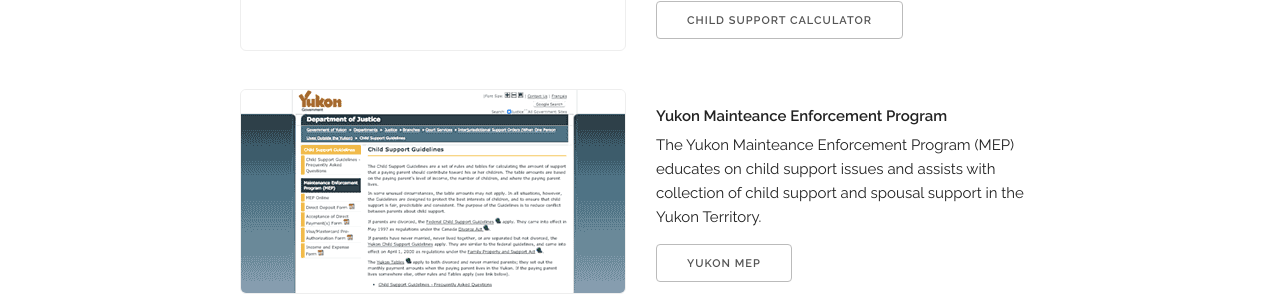
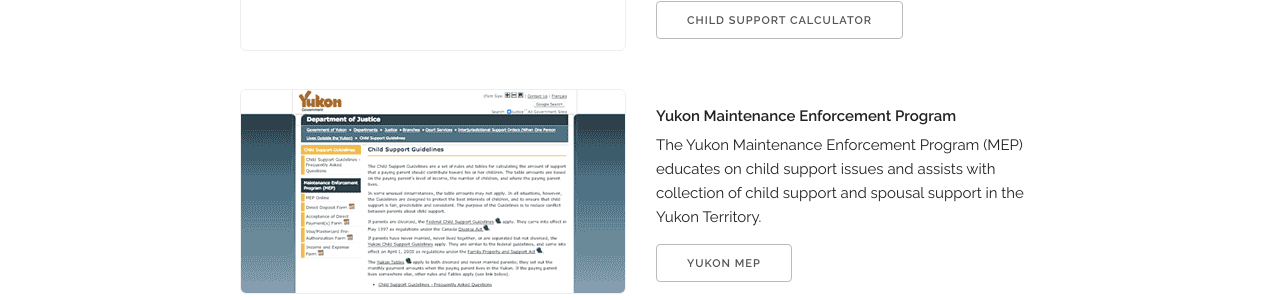
Before and after one commit to Ansarissab/child-support-calc, a Jekyll site: the page built from yukon.html, in a window 1280 px wide and 900 px high, scrolled down 1106 px. Shown: the part 153-453 px from the top of the window. Built offline with Jekyll 4.4.1, drawn with Linux system fonts in a browser that asks for light colours; nearby versions of some CDN libraries; comment, search, counter and statistics services are not loaded.

Commit message:
Updated yukon.html

```diff
--- a/_data/resources.yml
+++ b/_data/resources.yml
@@ -112,8 +112,8 @@
 
 - img: yukon-maintenance-enforcement.png
   url: https://www.yukonmep.ca/csguidelines.html
-  title: Yukon Mainteance Enforcement Program
-  description: The Yukon Mainteance Enforcement Program (MEP) educates on child support issues and assists with collection of child support and spousal support in the Yukon Territory.
+  title: Yukon Maintenance Enforcement Program
+  description: The Yukon Maintenance Enforcement Program (MEP) educates on child support issues and assists with collection of child support and spousal support in the Yukon Territory.
   button: Yukon MEP
   region: Yukon
 
--- a/yukon.html
+++ b/yukon.html
@@ -8,7 +8,7 @@ calculator:
   description: |
     <p/>This is an easy-to-use child support calculator for the Yukon. You can use it to calculate child support for the Yukon territory pursuant to the Federal Child Support Guidelines.
   text: |
-    <p/>For shared  or split custody arrangements try the <a href="https://www.mcgurk.ca/child-support-calculator/">advanced child support</a> calculator.
+    <p/>For shared or split custody arrangements try the <a href="https://app.divorcepath.com/child-support-calculator/">advanced child support</a> calculator.
     <p/><img src="res/img/misc/Yukon_Flag.jpg" alt="Northwest Territories Flag" style="margin-right:20px;margin-bottom:20px;float:left">It can be difficult to find information about child support in the Yukon. While this page offers a way to calculate support, you should contact your local court or legal assistance office to learn more about how to bring a child support claim in the Yukon.
     <p/><span style="font-style:italic">Contact a Yukon family lawyer to learn more about child support in the Yukon. Free legal resources may also be available from the <a href="https://www.yukoncourts.ca/courts/supreme.html">Supreme Court of the Yukon</a>.</span>
 ---
```
